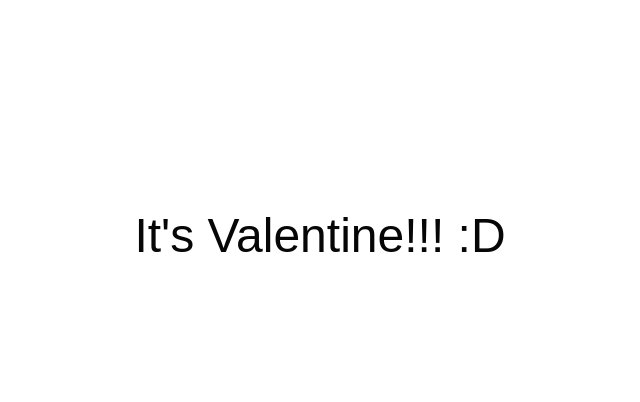
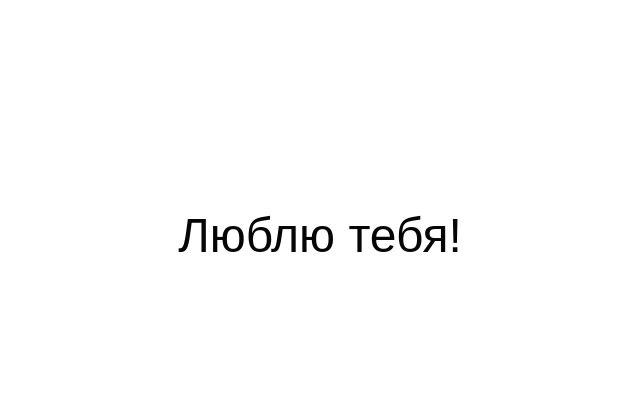
Before and after one commit to AdilkhanBekim/Valentine, a website: page index.html in a window 1280 px wide. Shown: the whole page, without its empty margins (320-960 px from the left). Drawn offline with nearby package versions, Linux system fonts and the light colour scheme.

Commit message:
Update index.html

```diff
--- a/index.html
+++ b/index.html
@@ -22,7 +22,7 @@
         <p class="two" id="greetingText">I really like your name btw!</p>
       </div>
       <div class="three">
-        <p>It's Valentine!!! :D</p>
+        <p>Люблю тебя!</p>
       </div>
       <div class="four">
         <div class="text-box">
```
